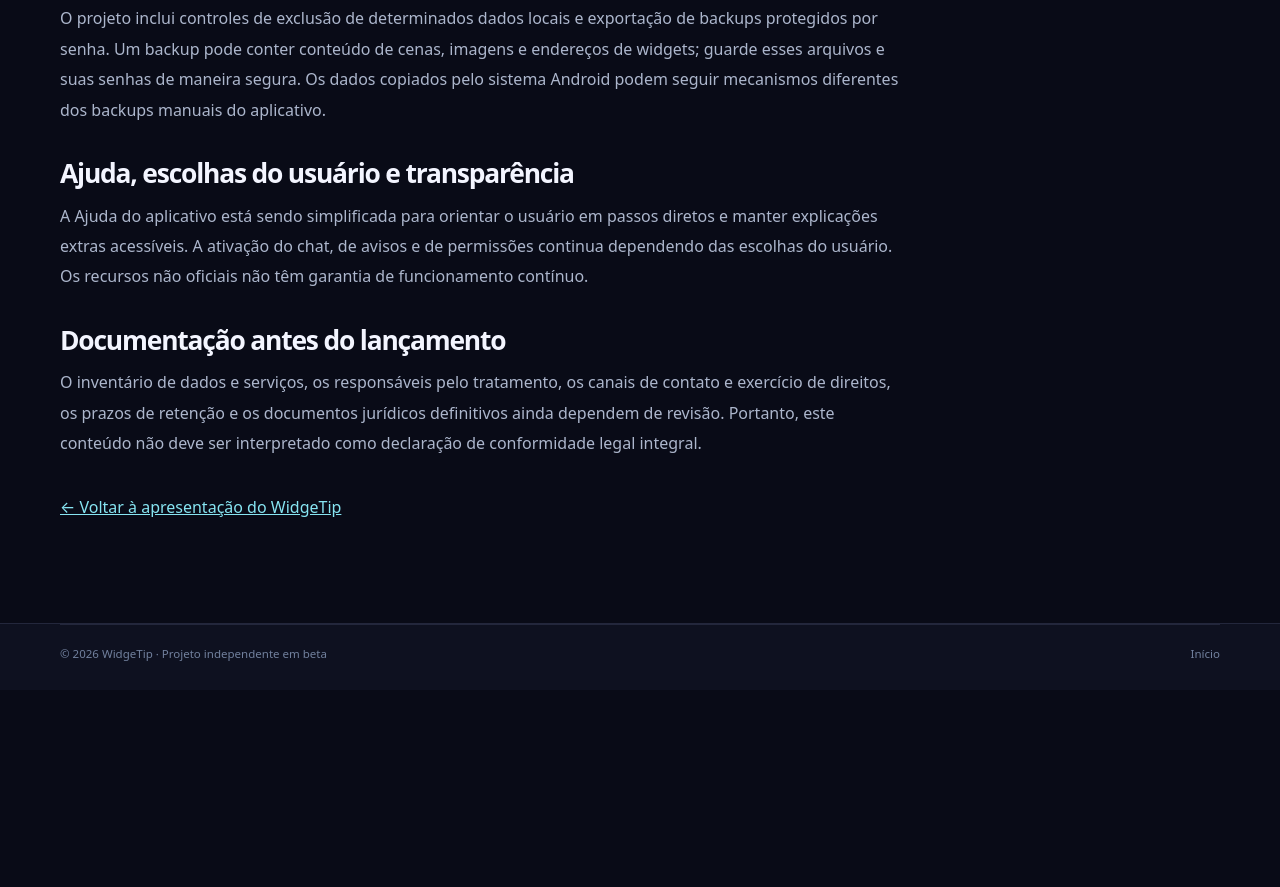
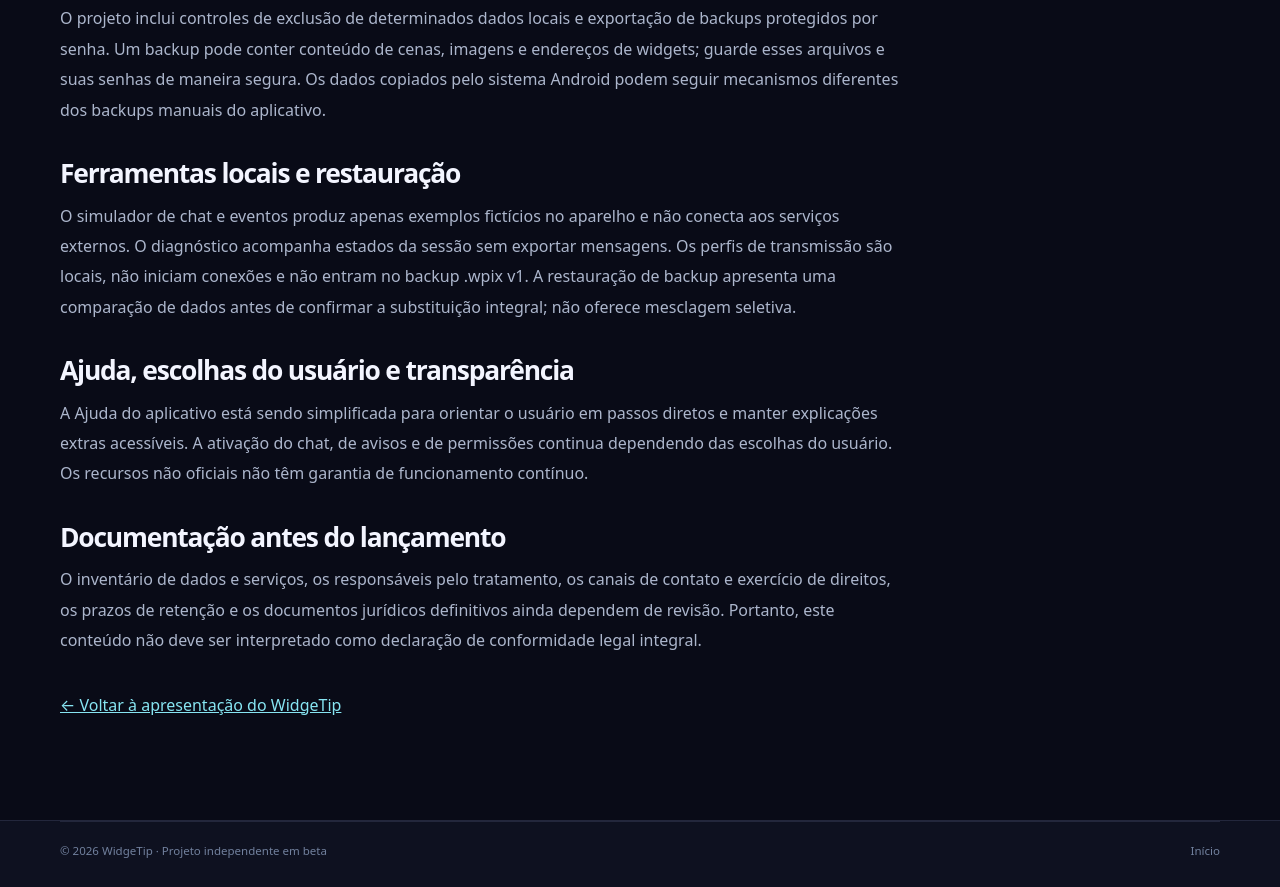
Before and after one commit to tiagojpavan/WidgeTip, a plain HTML site: page privacidade.html in a window 1280 px wide. Shown: the part 1314-2201 px from the top of the page. Before the commit the page ends 2004 px from the top, so only its background shows below. Drawn offline with Linux system fonts and the light colour scheme.

Commit message:
docs(site rc3.4): public beta status, Scene Studio, local tools and privacy limitations

```diff
--- a/privacidade.html
+++ b/privacidade.html
@@ -9,6 +9,7 @@
 <h2>Widgets e serviços externos</h2><p>Widgets incorporados por páginas web podem se conectar a serviços externos, como LivePix ou Pixie.gg, conforme seus próprios termos e políticas. Endereços de widgets podem conter identificadores ou outros dados sensíveis. Evite divulgá-los em capturas de tela ou em materiais públicos.</p>
 <h2>Comentários públicos e voz sintetizada</h2><p>O leitor de chat, quando ativado, utiliza comentários públicos e, nas prévias experimentais, determinados eventos disponibilizados pelas plataformas para produzir avisos por voz no aparelho. As categorias podem ser controladas separadamente. Na Kick, alguns avisos dependem de mensagens do KickBot, serviço externo que o usuário configura opcionalmente. Comandos de teste do bot não comprovam eventos reais. As conexões podem mudar, falhar ou atrasar, e o WidgeTip não controla os dados armazenados pelas plataformas.</p>
 <h2>Armazenamento local e cópias de segurança</h2><p>O projeto inclui controles de exclusão de determinados dados locais e exportação de backups protegidos por senha. Um backup pode conter conteúdo de cenas, imagens e endereços de widgets; guarde esses arquivos e suas senhas de maneira segura. Os dados copiados pelo sistema Android podem seguir mecanismos diferentes dos backups manuais do aplicativo.</p>
+<h2>Ferramentas locais e restauração</h2><p>O simulador de chat e eventos produz apenas exemplos fictícios no aparelho e não conecta aos serviços externos. O diagnóstico acompanha estados da sessão sem exportar mensagens. Os perfis de transmissão são locais, não iniciam conexões e não entram no backup .wpix v1. A restauração de backup apresenta uma comparação de dados antes de confirmar a substituição integral; não oferece mesclagem seletiva.</p>
 <h2>Ajuda, escolhas do usuário e transparência</h2><p>A Ajuda do aplicativo está sendo simplificada para orientar o usuário em passos diretos e manter explicações extras acessíveis. A ativação do chat, de avisos e de permissões continua dependendo das escolhas do usuário. Os recursos não oficiais não têm garantia de funcionamento contínuo.</p>
 <h2>Documentação antes do lançamento</h2><p>O inventário de dados e serviços, os responsáveis pelo tratamento, os canais de contato e exercício de direitos, os prazos de retenção e os documentos jurídicos definitivos ainda dependem de revisão. Portanto, este conteúdo não deve ser interpretado como declaração de conformidade legal integral.</p>
 <p style="margin-top:34px"><a href="index.html">← Voltar à apresentação do WidgeTip</a></p></article></main>
```
